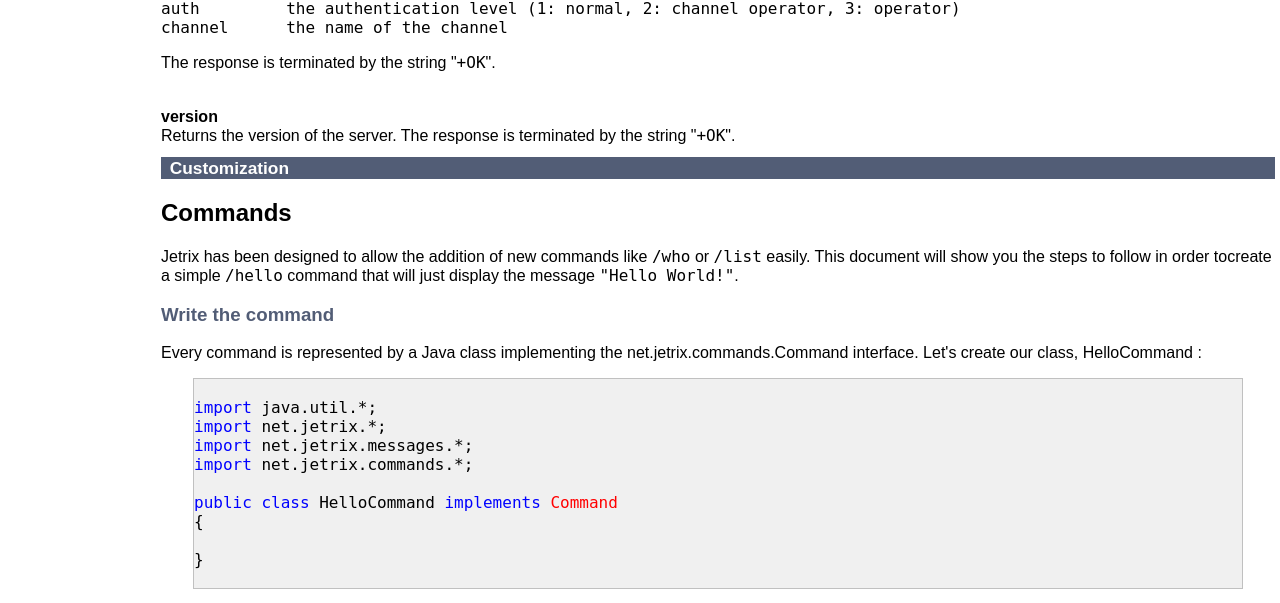
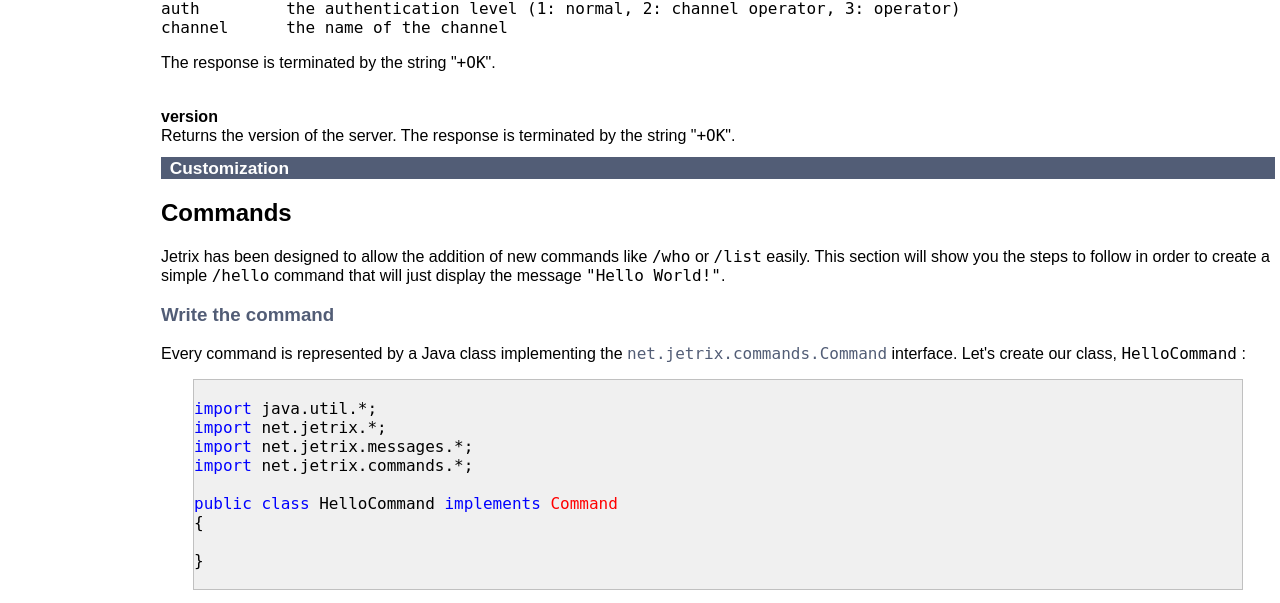
Before and after one commit to ebourg/jetrix, a PHP site: page /dev-guide.php in a window 1280 px wide. Shown: the part 2403-3006 px from the top of the page. Run offline with PHP 8.4, Linux system fonts and the light colour scheme.

Commit message:
Added links to the javadoc

```diff
--- a/src/site/dev-guide.php
+++ b/src/site/dev-guide.php
@@ -135,14 +135,15 @@
 <h2><a id="section3-1"></a>Commands</h2>
 
 Jetrix has been designed to allow the addition of new commands like <tt>/who</tt>
-or <tt>/list</tt> easily. This document will show you the steps to follow in
-order tocreate a simple <tt>/hello</tt> command that will just display the
+or <tt>/list</tt> easily. This section will show you the steps to follow in
+order to create a simple <tt>/hello</tt> command that will just display the
 message <tt>"Hello World!"</tt>.
 
 <h3>Write the command</h3>
 
-Every command is represented by a Java class implementing the net.jetrix.commands.Command interface.
-Let's create our class, HelloCommand :
+Every command is represented by a Java class implementing the
+<a class="api" href="/api/net/jetrix/commands/Command.html">net.jetrix.commands.Command</a>
+interface. Let's create our class, <tt>HelloCommand</tt> :
 
 <div class="code">
 <span class="blue">import</span> java.util.*;
@@ -321,10 +322,12 @@
 
 <h3>Write the filter</h3>
 
-<p>Filters extend the base class <tt>MessageFilter</tt>, this class defines a
-<tt>process(Message m, List out)</tt> method that must be overridden to implement
-the behaviour of the filter. A higher level filter <tt>GenericFilter</tt> with
-process methods for all message types is provided, we will use it for our filter.</p>
+<p>Filters extend the base class <a class="api" href="/api/net/jetrix/filter/MessageFilter.html">MessageFilter</a>,
+this class defines a <tt>process(Message m, List out)</tt> method that must be
+overridden to implement the behaviour of the filter. A higher level filter
+<a class="api" href="/api/net/jetrix/filter/GenericFilter.html">GenericFilter</a>
+with process methods for all message types is provided, we will use it for our
+filter.</p>
 
 <p>Let's create our class :</p>
 
--- a/src/site/style.css
+++ b/src/site/style.css
@@ -17,6 +17,8 @@
 
 code { margin: 1em 2em; border: 1px solid #c0c0c0; background-color: #f0f0f0; }
 
+.api { font-family: monospace; text-decoration: none }
+
 .blue  { color: blue; }
 .red   { color: red; }
 .gray  { color: gray; }
```
